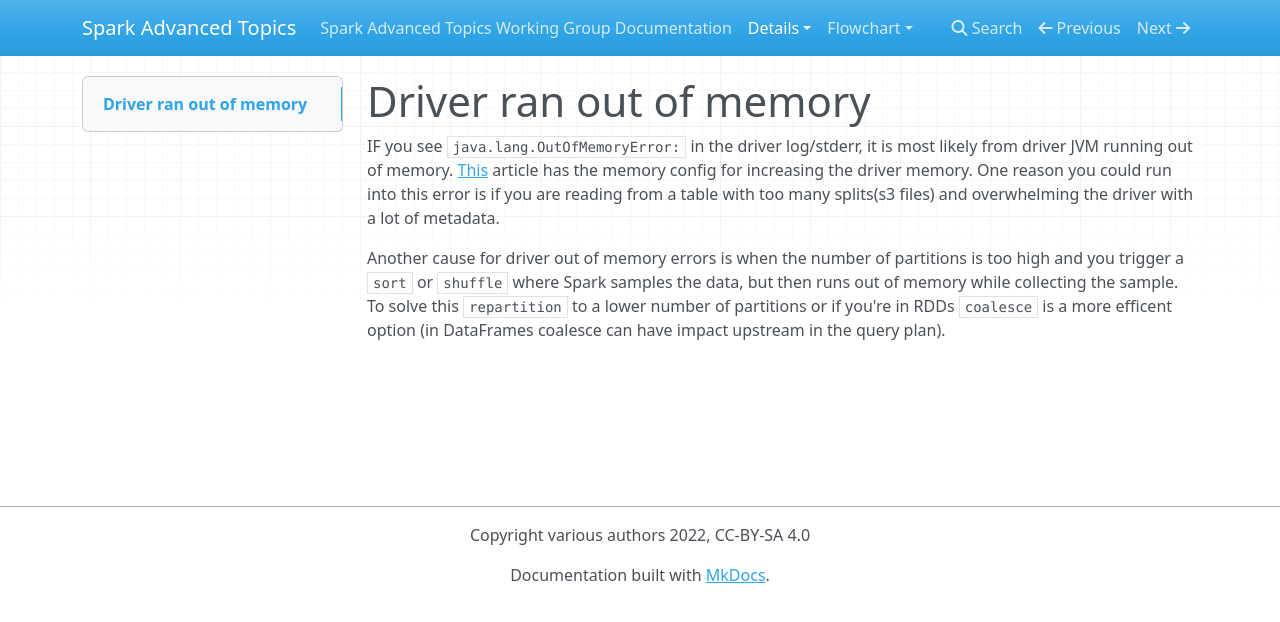
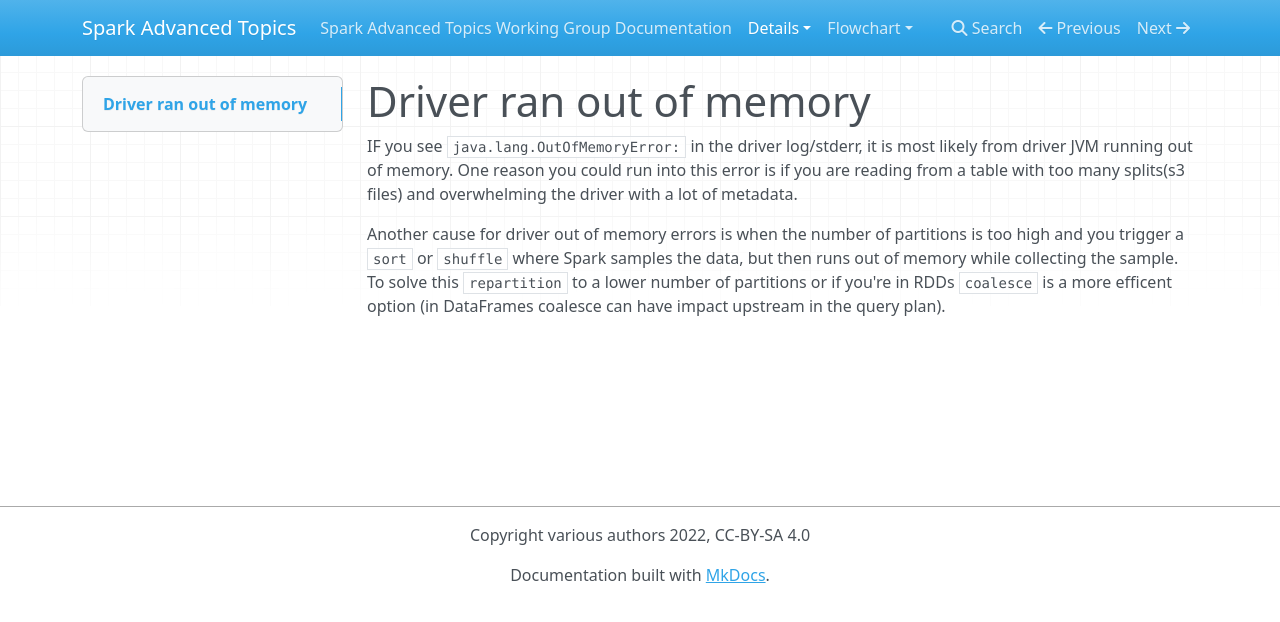
Before and after one commit to holdenk/spark-flowchart, an MkDocs documentation site: the page built from docs/details/error-driver-out-of-memory.md, in a window 1280 px wide. Shown: the top 622 px of the page. Built offline with MkDocs 1.6.1, drawn with Linux system fonts in a browser that asks for light colours; nearby versions of some CDN libraries.

Commit message:
removing netflix refs

````diff
--- a/docs/details/error-driver-out-of-memory.md
+++ b/docs/details/error-driver-out-of-memory.md
@@ -1,6 +1,6 @@
 #Driver ran out of memory
 
-IF you see ```java.lang.OutOfMemoryError:```  in the driver log/stderr, it is most likely from driver JVM running out of memory. [This](https://manuals.netflix.net/view/sparkdocs/mkdocs/master/memory-configuration/#driver-ran-out-of-jvm-memory) article has the memory config for increasing the driver memory. One reason you could run into this error is
+IF you see ```java.lang.OutOfMemoryError:```  in the driver log/stderr, it is most likely from driver JVM running out of memory. One reason you could run into this error is
 if you are reading from a table with too many splits(s3 files) and overwhelming the driver with a lot of metadata.
 
 
````
Also changed, not shown: docs/details/error-driver-max-result-size.md (+2 -3 lines), docs/details/slow-skewed-write.md (+1 -1 lines).
